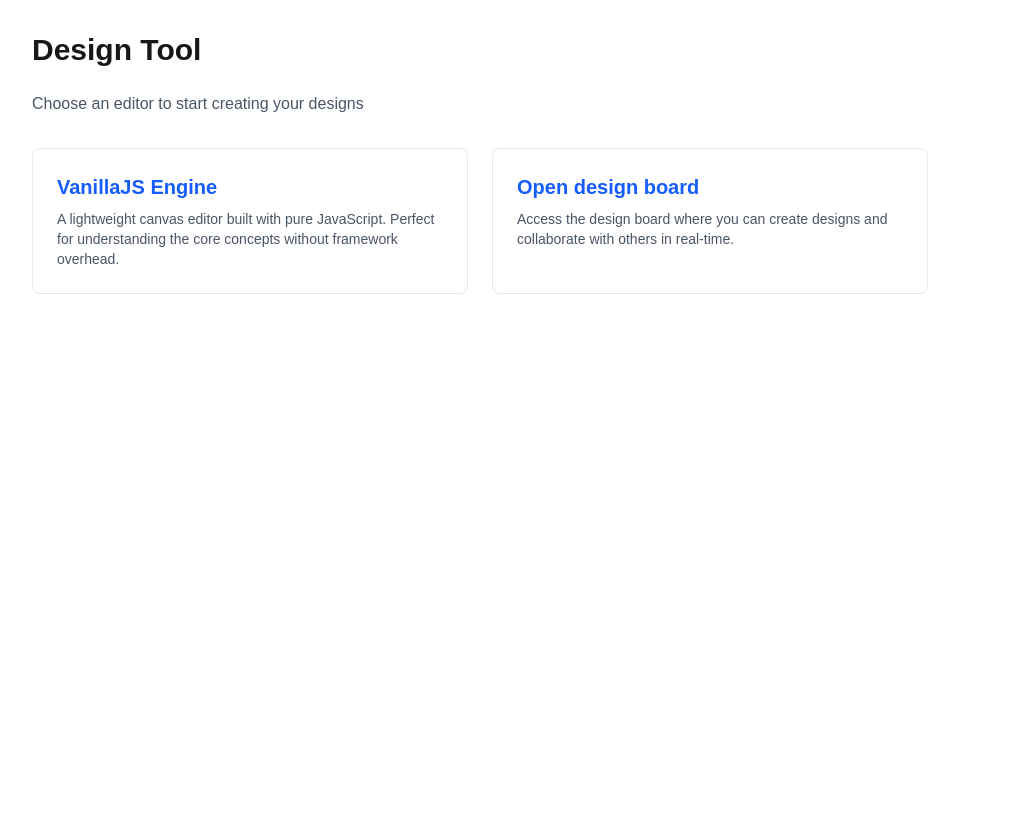
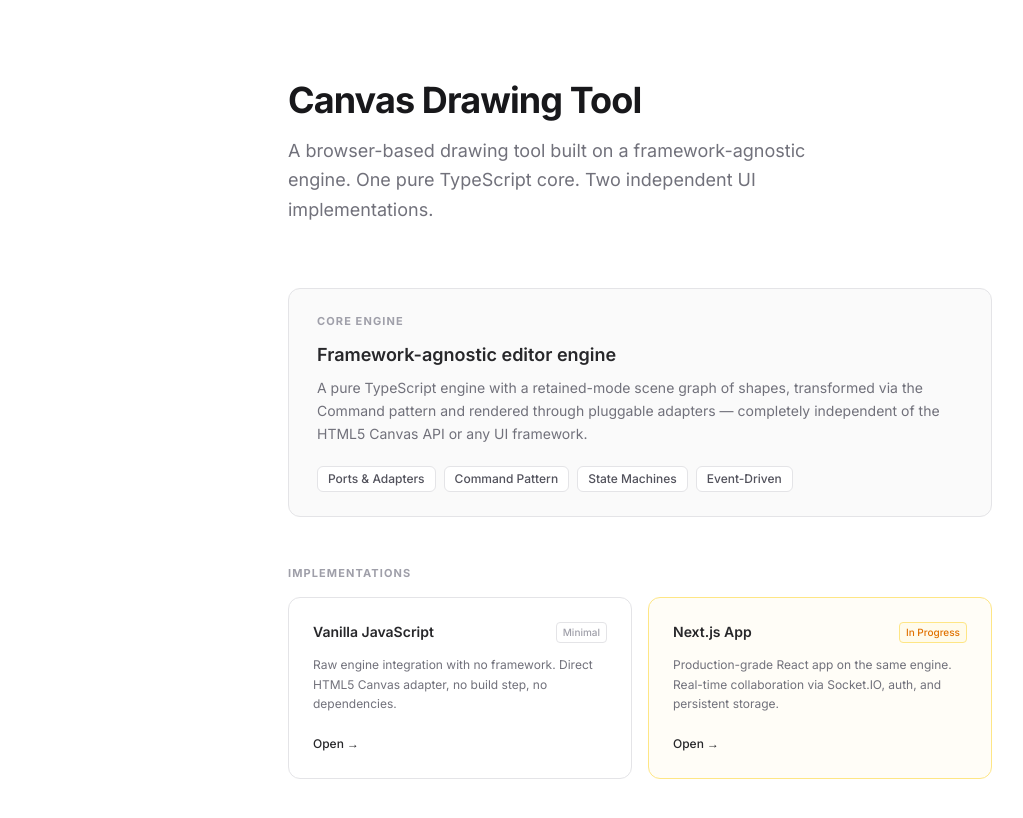
Before and after one commit to jaswanthpallavolu/design-tool-clone, a Next.js app: page / in a window 1280 px wide. Shown: the top 818 px of the page, without its empty margins (0-1023 px from the left). Built offline with nearby package versions, Linux system fonts and the light colour scheme.

Commit message:
Redesign landing page and switch fonts to Inter/JetBrains Mono

```diff
--- a/app/globals.css
+++ b/app/globals.css
@@ -12,8 +12,8 @@
 @theme inline {
   --color-background: var(--background);
   --color-foreground: var(--foreground);
-  --font-sans: var(--font-geist-sans);
-  --font-mono: var(--font-geist-mono);
+  --font-sans: var(--font-inter);
+  --font-mono: var(--font-mono);
 }
 
 /* @media (prefers-color-scheme: dark) {
@@ -26,5 +26,5 @@
 body {
   background: var(--background);
   color: var(--foreground);
-  font-family: Arial, Helvetica, sans-serif;
+  font-family: var(--font-inter), "Inter", sans-serif;
 }
--- a/app/layout.tsx
+++ b/app/layout.tsx
@@ -1,16 +1,16 @@
 import type { Metadata } from "next"
-import { Geist, Geist_Mono } from "next/font/google"
+import { Inter, JetBrains_Mono } from "next/font/google"
 import QueryClientProvider from "./components/providers/QueryClientProvider"
 import { GlobalContextProvider } from "./components/providers/GlobalContext"
 import "./globals.css"
 
-const geistSans = Geist({
-  variable: "--font-geist-sans",
+const inter = Inter({
+  variable: "--font-inter",
   subsets: ["latin"],
 })
 
-const geistMono = Geist_Mono({
-  variable: "--font-geist-mono",
+const jetbrainsMono = JetBrains_Mono({
+  variable: "--font-mono",
   subsets: ["latin"],
 })
 
@@ -27,7 +27,7 @@
   return (
     <html lang="en">
       <body
-        className={`${geistSans.variable} ${geistMono.variable} antialiased`}
+        className={`${inter.variable} ${jetbrainsMono.variable} antialiased`}
       >
         <QueryClientProvider>
           <GlobalContextProvider>{children}</GlobalContextProvider>
--- a/app/page.tsx
+++ b/app/page.tsx
@@ -2,40 +2,101 @@
 
 export default function Home() {
   return (
-    <div className="m-8 max-w-4xl">
-      <h1 className="text-3xl font-bold mb-6">Design Tool</h1>
-      <p className="text-gray-600 mb-8">
-        Choose an editor to start creating your designs
+    <div className="min-h-screen bg-white">
+      <div className="mx-auto max-w-3xl px-8 py-20">
+        {/* Hero */}
+        <div className="mb-16">
+          <h1 className="text-4xl font-bold tracking-tight text-zinc-900 mb-4">
+            Canvas Drawing Tool
+          </h1>
+          <p className="text-lg text-zinc-500 leading-relaxed max-w-xl">
+            A browser-based drawing tool built on a framework-agnostic engine.
+            One pure TypeScript core. Two independent UI implementations.
+          </p>
+        </div>
+
+        {/* Engine highlight */}
+        <div className="mb-12 rounded-xl border border-zinc-200 bg-zinc-50 px-7 py-6">
+          <p className="text-[11px] font-bold uppercase tracking-widest text-zinc-400 mb-3">
+            Core Engine
+          </p>
+          <h2 className="text-lg font-semibold text-zinc-800 mb-2">
+            Framework-agnostic editor engine
+          </h2>
+
+          <p className="text-sm text-zinc-500 mb-5 leading-relaxed">
+            A pure TypeScript engine with a retained-mode scene graph of shapes,
+            transformed via the Command pattern and rendered through pluggable
+            adapters — completely independent of the HTML5 Canvas API or any UI
+            framework.
           </p>
 
-      <div className="grid gap-6 md:grid-cols-2">
-        {/* VanillaJS Engine Card */}
+          <div className="flex flex-wrap gap-2">
+            {[
+              "Ports & Adapters",
+              "Command Pattern",
+              "State Machines",
+              "Event-Driven",
+            ].map((tag) => (
+              <span
+                key={tag}
+                className="rounded-md border border-zinc-200 bg-white px-2.5 py-1 text-xs font-medium text-zinc-600"
+              >
+                {tag}
+              </span>
+            ))}
+          </div>
+        </div>
+
+        {/* Implementations */}
+        <p className="text-[11px] font-bold uppercase tracking-widest text-zinc-400 mb-4">
+          Implementations
+        </p>
+        <div className="grid gap-4 sm:grid-cols-2">
+          {/* Vanilla JS */}
           <Link
             href="/vanilla-app/index.html"
-          className="block p-6 border border-gray-200 rounded-lg hover:border-blue-500 hover:shadow-lg transition-all"
+            className="group rounded-xl border border-zinc-200 bg-white p-6 transition-all hover:border-zinc-400 hover:shadow-sm"
           >
-          <h2 className="text-xl font-semibold text-blue-600 mb-2">
-            VanillaJS Engine
-          </h2>
-          <p className="text-gray-600 text-sm">
-            A lightweight canvas editor built with pure JavaScript. Perfect for
-            understanding the core concepts without framework overhead.
+            <div className="flex items-start justify-between mb-3">
+              <h3 className="text-sm font-semibold text-zinc-800">
+                Vanilla JavaScript
+              </h3>
+              <span className="text-[10px] font-medium text-zinc-400 border border-zinc-200 rounded px-1.5 py-0.5">
+                Minimal
+              </span>
+            </div>
+            <p className="text-xs text-zinc-500 leading-relaxed mb-4">
+              Raw engine integration with no framework. Direct HTML5 Canvas
+              adapter, no build step, no dependencies.
             </p>
+            <span className="text-xs font-medium text-zinc-800 group-hover:underline">
+              Open →
+            </span>
           </Link>
 
-        {/* New Design Card */}
+          {/* Next.js App */}
           <Link
             href="/design"
-          className="block p-6 border border-gray-200 rounded-lg hover:border-blue-500 hover:shadow-lg transition-all"
+            className="group rounded-xl border border-amber-200 bg-amber-50/40 p-6 transition-all hover:border-amber-300 hover:shadow-sm"
           >
-          <h2 className="text-xl font-semibold text-blue-600 mb-2">
-            Open design board
-          </h2>
-          <p className="text-gray-600 text-sm">
-            Access the design board where you can create designs and collaborate
-            with others in real-time.
+            <div className="flex items-start justify-between mb-3">
+              <h3 className="text-sm font-semibold text-zinc-800">
+                Next.js App
+              </h3>
+              <span className="text-[10px] font-medium text-amber-600 border border-amber-200 bg-amber-50 rounded px-1.5 py-0.5">
+                In Progress
+              </span>
+            </div>
+            <p className="text-xs text-zinc-500 leading-relaxed mb-4">
+              Production-grade React app on the same engine. Real-time
+              collaboration via Socket.IO, auth, and persistent storage.
             </p>
+            <span className="text-xs font-medium text-zinc-800 group-hover:underline">
+              Open →
+            </span>
           </Link>
+        </div>
       </div>
     </div>
   )
--- a/public/vanilla-app/style.css
+++ b/public/vanilla-app/style.css
@@ -22,9 +22,7 @@
   padding: 0;
   width: 100vw;
   height: 100vh;
-  font-family:
-    -apple-system, BlinkMacSystemFont, "Segoe UI", "Roboto", "Oxygen", "Ubuntu",
-    "Cantarell", "Helvetica Neue", sans-serif;
+  font-family: "Inter", sans-serif;
   -webkit-font-smoothing: antialiased;
   background-color: var(--bg);
   color: var(--text);
```
Lines whose indentation alone changed are shown as unchanged.
